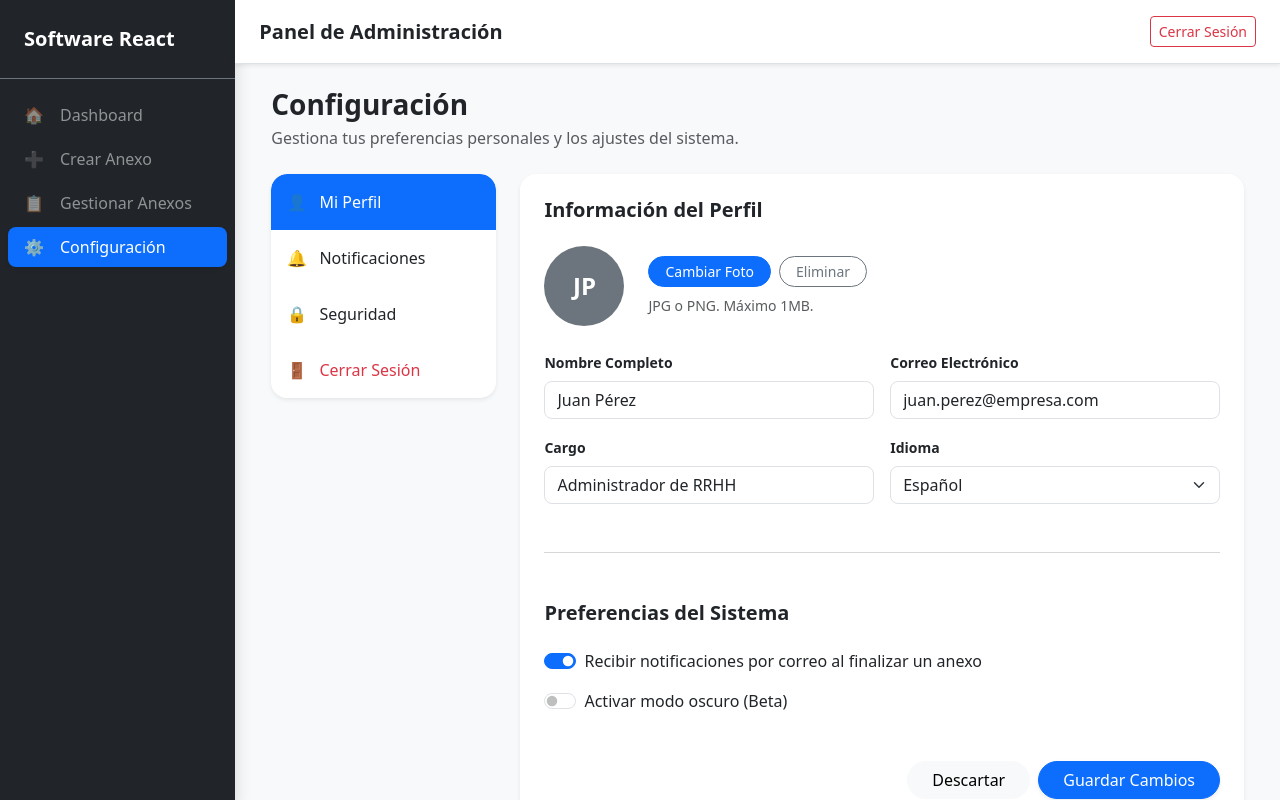
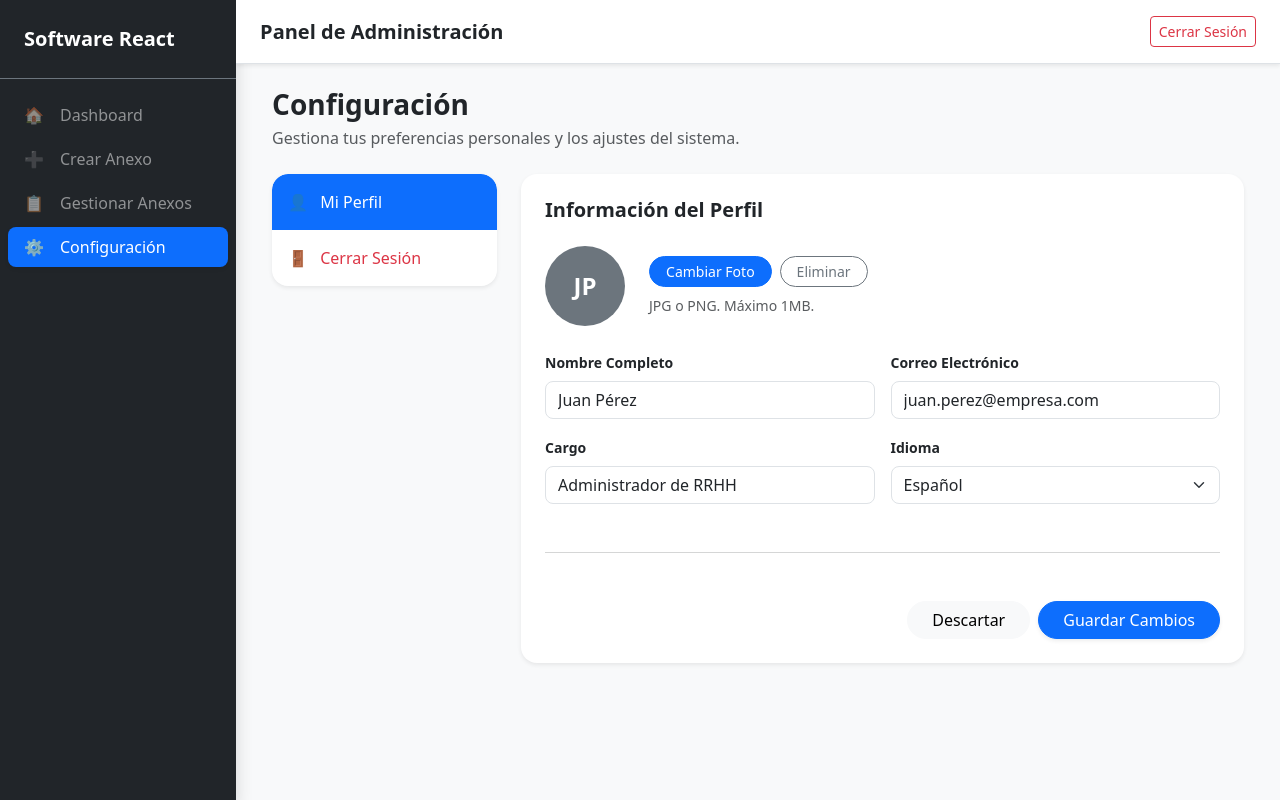
Before and after one commit to bycyber18/anexos-frontend, a React (Vite) app in the folder SoftwareReact-main/: page /configuracion in a window 1280 px wide. Built offline with nearby package versions, Linux system fonts and the light colour scheme.

Commit message:
Servicios Funcionando

```diff
--- a/SoftwareReact-main/src/components/Dashboard.tsx
+++ b/SoftwareReact-main/src/components/Dashboard.tsx
@@ -1,11 +1,15 @@
 import { useNavigate } from "react-router-dom";
 import { useEffect, useState } from "react";
+// Importamos el servicio de Dashboard para leer
 import { DashboardService } from "../services/DashboardService";
+// Importamos el servicio de Anexo para borrar
+import { eliminarAnexo } from "../services/BorrarAnexo";
 
 interface Anexo {
   _id: string;
   nombrePlantilla: string;
   datosRellenados: {
+    nombre_ejecutor?: string; // Ajustado a nombre_ejecutor que es más común en tu schema
     nombre?: string;
   };
   fechaGeneracion: string;
@@ -24,7 +28,10 @@ export default function Dashboard() {
   });
 
   useEffect(() => {
-    const cargar = async () => {
+    cargarDatos();
+  }, []);
+
+  const cargarDatos = async () => {
     try {
       setLoading(true);
       const data = await DashboardService.fetchDashboardData();
@@ -36,8 +43,27 @@ export default function Dashboard() {
       setLoading(false);
     }
   };
-    cargar();
-  }, []);
+
+  // --- LÓGICA PARA BORRAR ---
+  const handleDelete = async (id: string) => {
+    const confirmar = window.confirm("¿Estás seguro de eliminar este anexo permanentemente?");
+    if (!confirmar) return;
+
+    try {
+      // 1. Llamamos al backend
+      await eliminarAnexo(id);
+
+      // 2. Actualizamos la UI localmente (filtramos la lista)
+      setAnexos(prevAnexos => prevAnexos.filter(a => a._id !== id));
+
+      // 3. Actualizamos el contador total
+      setStatsData(prev => ({ ...prev, total: prev.total - 1 }));
+
+      alert("Anexo eliminado correctamente.");
+    } catch (error: any) {
+      alert("Error al eliminar: " + error.message);
+    }
+  };
 
   const statsCards = [
     { title: "Total Anexos", value: statsData.total.toString(), icon: "bi-folder-fill", color: "primary" },
@@ -50,7 +76,7 @@ export default function Dashboard() {
   if (error) return <div className="p-5 text-center text-danger fw-bold">{error}</div>;
 
   return (
-    <div className="container-fluid p-0">
+    <div className="container-fluid p-0 fade-in">
       <div className="d-flex justify-content-between align-items-center mb-4">
         <div>
           <h2 className="h4 fw-bold text-dark">Panel de Control</h2>
@@ -111,25 +137,44 @@ export default function Dashboard() {
                     <th className="ps-4">Ejecutor</th>
                     <th>Fecha</th>
                     <th>Estado</th>
-                    <th className="text-end pe-4">Acción</th>
+                    <th className="text-end pe-4">Acciones</th>
                   </tr>
                 </thead>
                 <tbody>
                   {anexos.map((anexo) => (
                     <tr key={anexo._id}>
                       <td className="ps-4 fw-bold">
-                        {/* 🔹 Aquí usamos la propiedad 'nombre' corregida */}
-                        {anexo.datosRellenados?.nombre || "Sin asignar"}
+                        {/* Intentamos mostrar nombre_ejecutor, o nombre, o fallback */}
+                        {anexo.datosRellenados?.nombre_ejecutor || anexo.datosRellenados?.nombre || "Sin asignar"}
                       </td>
                       <td className="text-muted small">
                         {new Date(anexo.fechaGeneracion).toLocaleDateString("es-CL", { day: "2-digit", month: "short", year: "numeric" })}
                       </td>
                       <td><span className="badge bg-success-subtle text-success rounded-pill px-3">Generado</span></td>
+
+                      {/* --- COLUMNA DE ACCIONES --- */}
                       <td className="text-end pe-4">
-                        <button className="btn btn-sm btn-light text-primary" onClick={() => navigate(`/admin/editar-anexo/${anexo._id}`)}>
+                        <div className="d-flex justify-content-end gap-2">
+                            {/* Botón Editar */}
+                            <button
+                                className="btn btn-sm btn-light text-primary border"
+                                onClick={() => navigate(`/admin/editar-anexo/${anexo._id}`)}
+                                title="Editar"
+                            >
                                 <i className="bi bi-pencil-fill"></i>
                             </button>
+
+                            {/* Botón Eliminar (NUEVO) */}
+                            <button
+                                className="btn btn-sm btn-light text-danger border"
+                                onClick={() => handleDelete(anexo._id)}
+                                title="Eliminar"
+                            >
+                                <i className="bi bi-trash-fill"></i>
+                            </button>
+                        </div>
                       </td>
+
                     </tr>
                   ))}
                   {anexos.length === 0 && (
--- a/SoftwareReact-main/src/components/configuracion.tsx
+++ b/SoftwareReact-main/src/components/configuracion.tsx
@@ -14,12 +14,7 @@ export default function Configuracion() {
             <button className="list-group-item list-group-item-action active p-3 border-0">
               <span className="me-2">👤</span> Mi Perfil
             </button>
-            <button className="list-group-item list-group-item-action p-3 border-0">
-              <span className="me-2">🔔</span> Notificaciones
-            </button>
-            <button className="list-group-item list-group-item-action p-3 border-0">
-              <span className="me-2">🔒</span> Seguridad
-            </button>
+
             <button className="list-group-item list-group-item-action p-3 border-0 text-danger">
               <span className="me-2">🚪</span> Cerrar Sesión
             </button>
@@ -70,22 +65,7 @@ export default function Configuracion() {
 
               <hr className="my-5 text-muted opacity-25" />
 
-              {/* Sección: Preferencias del Sistema */}
-              <section>
-                <h5 className="fw-bold mb-4">Preferencias del Sistema</h5>
-                <div className="form-check form-switch mb-3">
-                  <input className="form-check-input" type="checkbox" id="notifyEmail" defaultChecked />
-                  <label className="form-check-label" htmlFor="notifyEmail">
-                    Recibir notificaciones por correo al finalizar un anexo
-                  </label>
-                </div>
-                <div className="form-check form-switch mb-3">
-                  <input className="form-check-input" type="checkbox" id="darkMode" />
-                  <label className="form-check-label" htmlFor="darkMode">
-                    Activar modo oscuro (Beta)
-                  </label>
-                </div>
-              </section>
+
 
               {/* Botones de guardado */}
               <div className="d-flex justify-content-end gap-2 mt-5">
```
Lines whose indentation alone changed are shown as unchanged.
